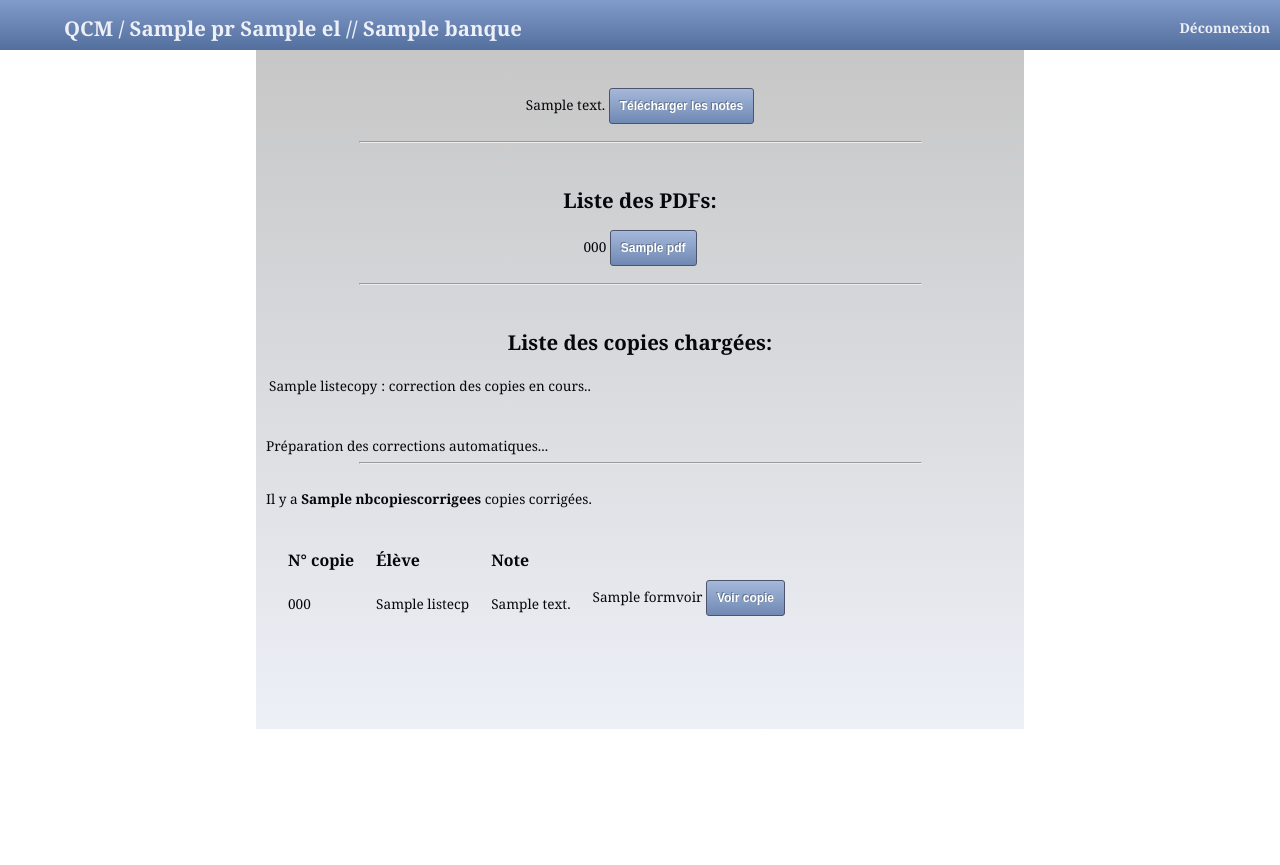
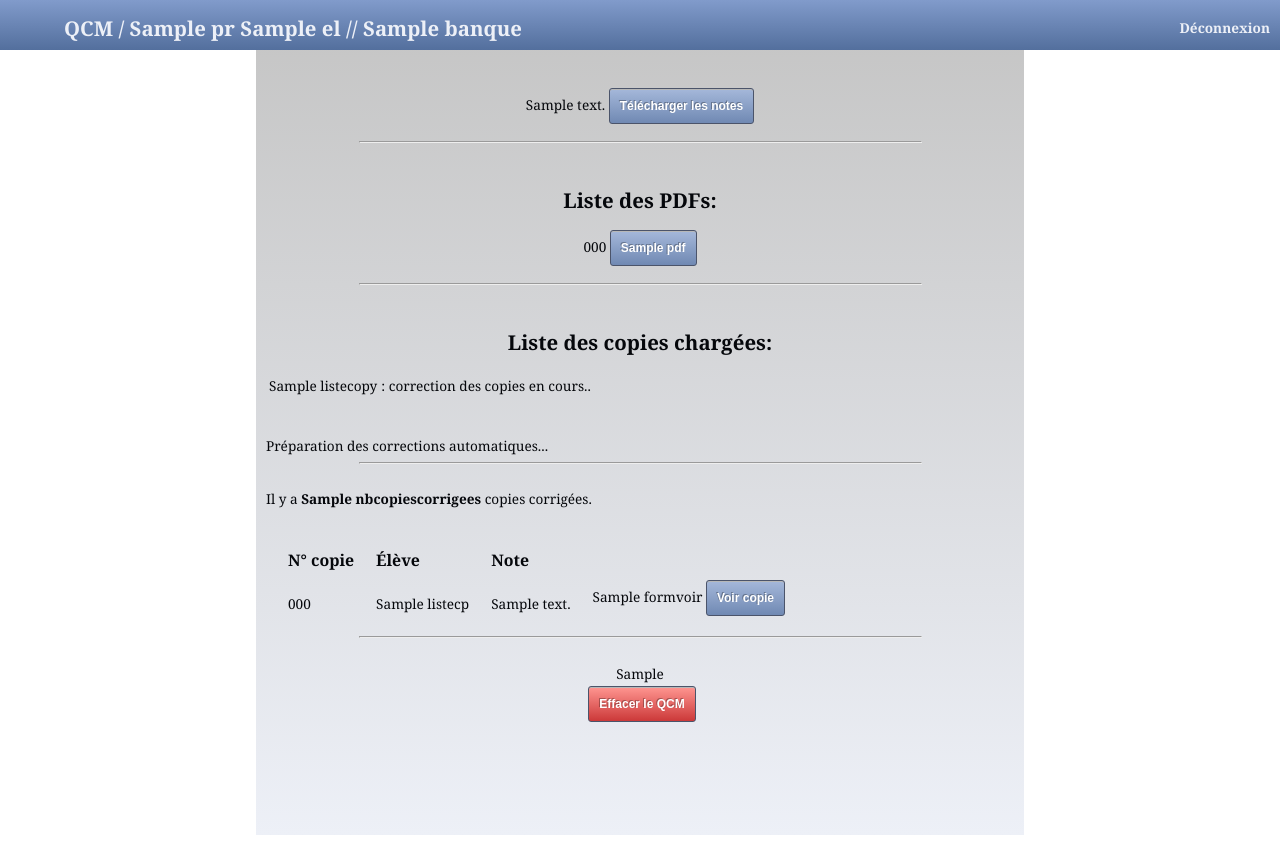
Before and after one commit to ThibautLG/QCMaker, a Django app: template prof/templates/qcmanage.html in a window 1280 px wide. Before the commit the page ends 729 px from the top, so only its background shows below. Run offline with Django 3.2, Linux system fonts and the light colour scheme; the template is opened without the code that fills it: most values are stand-ins (such as "Sample title", 1, 10 or a date in 2020).

Commit message:
Possibilité de supprimer un QCM et un exo s'il n'est pas utilisé dans un QCM et couleur rouge pour le bouton de suppression

```diff
--- a/prof/forms.py
+++ b/prof/forms.py
@@ -66,6 +66,10 @@ class EffacerBanque(forms.Form):
 
 class EffacerExo(forms.Form):
 	exoaeff = forms.IntegerField(widget=forms.HiddenInput())
+
+class EffacerQCM(forms.Form):
+	qcmaeff = forms.IntegerField(widget=forms.HiddenInput())
+	warning = forms.ChoiceField(label="",choices=((0,"Attention, toutes les données du QCM seront perdues!"),(1,"Oui, je veux tout effacer")))
 
 class Entete(forms.Form):
 	def setFields(self,qcm):
--- a/prof/static/style.css
+++ b/prof/static/style.css
@@ -105,6 +105,7 @@ input {
     margin: 0 0 10px 0;
 }
 
+
 select {
     border: 5px solid white;
     -webkit-box-shadow:
@@ -156,6 +157,31 @@ button:hover, input[type="button"]:hover, input[type="submit"]:hover {
     background-image: -o-linear-gradient(top, #819bcb, #536f9d);
     background-image: linear-gradient(to bottom, #819bcb, #536f9d);filter:progid:DXImageTransform.Microsoft.gradient(GradientType=0,startColorstr=#819bcb, endColorstr=#536f9d);
 }
+input[id='Effacer'], .browse {
+    border:1px solid #4B546A;-webkit-box-shadow: #B7B8B8 0px 1px 0px inset;-moz-box-shadow: #B7B8B8 0px 1px 0px inset; box-shadow: #B7B8B8 0px 1px 0px inset; -webkit-border-radius: 3px; -moz-border-radius: 3px;border-radius: 3px;font-size:12px;font-family:arial, helvetica, sans-serif; padding: 10px 10px 10px 10px; text-decoration:none; display:inline-block;text-shadow: -1px -1px 0 rgba(0,0,0,0.3);font-weight:bold; color: #FFFFFF;
+    background: #ff9691; /* Old browsers */
+    background: -moz-linear-gradient(top, #ff9691 0%, #cc3939 100%); /* FF3.6+ */
+    background: -webkit-gradient(linear, left top, left bottom, color-stop(0%,#ff9691), color-stop(100%,#cc3939)); /* Chrome,Safari4+ */
+    background: -webkit-linear-gradient(top, #ff9691 0%,#cc3939 100%); /* Chrome10+,Safari5.1+ */
+    background: -o-linear-gradient(top, #ff9691 0%,#cc3939 100%); /* Opera 11.10+ */
+    background: -ms-linear-gradient(top, #ff9691 0%,#cc3939 100%); /* IE10+ */
+    background: linear-gradient(to bottom, #ff9691 0%,#cc3939 100%); /* W3C */
+    filter: progid:DXImageTransform.Microsoft.gradient( startColorstr='#ff9691', endColorstr='#cc3939',GradientType=0 ); /* IE6-9 */
+    }
+input[id='Effacer']:hover {
+    border:1px solid #4B546A;
+    background: #ff392b; /* Old browsers */
+    background: -moz-linear-gradient(top, #ff392b 0%, #ce0000 100%); /* FF3.6+ */
+    background: -webkit-gradient(linear, left top, left bottom, color-stop(0%,#ff392b), color-stop(100%,#ce0000)); /* Chrome,Safari4+ */
+    background: -webkit-linear-gradient(top, #ff392b 0%,#ce0000 100%); /* Chrome10+,Safari5.1+ */
+    background: -o-linear-gradient(top, #ff392b 0%,#ce0000 100%); /* Opera 11.10+ */
+    background: -ms-linear-gradient(top, #ff392b 0%,#ce0000 100%); /* IE10+ */
+    background: linear-gradient(to bottom, #ff392b 0%,#ce0000 100%); /* W3C */
+    filter: progid:DXImageTransform.Microsoft.gradient( startColorstr='#ff392b', endColorstr='#ce0000',GradientType=0 ); /* IE6-9 */
+
+}
+
+
 footer {
     text-align: center;
 }
--- a/prof/templates/qcmanage.html
+++ b/prof/templates/qcmanage.html
@@ -96,6 +96,14 @@ Il y a <b>{{ nbcopiescorrigees }}</b> copie{{ nbcopiescorrigees|pluralize }} cor
 {% endfor %}
 </table>
 {% endif %}
-
-
+<hr width="75%" align="center"><br>
+<div style="text-align: center;" >
+<table style="margin-left: auto; margin-right: auto;">
+<form action="{% url 'prof.views.home' %}" method="post">
+	{% csrf_token %}
+	{{ formEffacerQCM }}
+<tr><th></th><td>	<input type="submit" id="Effacer" value="Effacer le QCM"/> </td></tr>
+</form>
+</table>
+</div>
 {% endblock %}
```
Also changed, not shown: prof/templates/banque.html (+10 -9 lines), prof/templates/qcmaker.html (+12 -0 lines), prof/views.py (+30 -2 lines).
